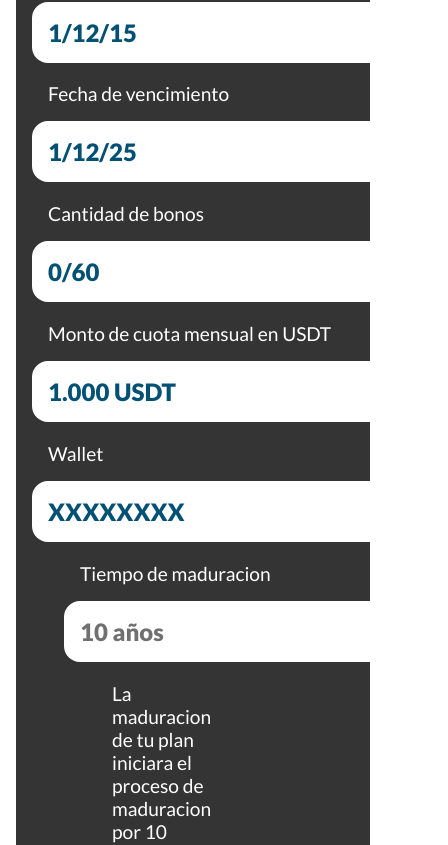
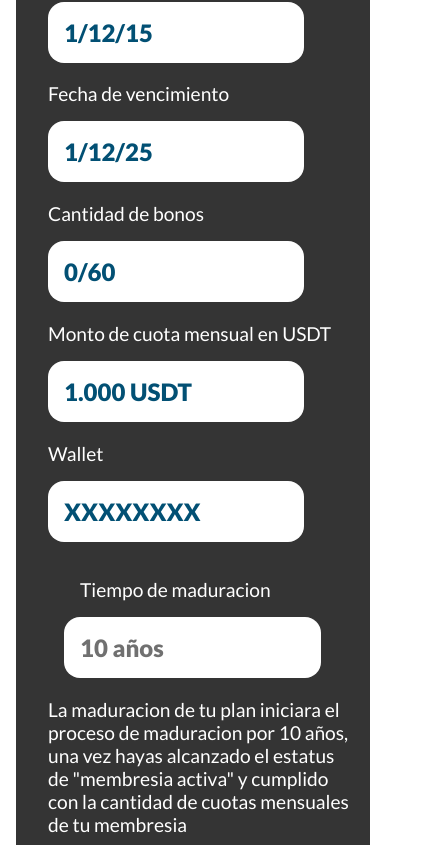
Before and after one commit to ivanmacedonio/SFIpage, a React (Vite) app: page /perfil in a window 390 px wide. Shown: the part 2080-2925 px from the top of the page, 448 px wide, since content can reach past the window. Built offline with nearby package versions, Linux system fonts and the light colour scheme.

Commit message:
fix profile

```diff
--- a/src/styles/perfil.css
+++ b/src/styles/perfil.css
@@ -374,12 +374,13 @@
     margin-left: 2rem;
 }
 
-.texxt{
+.texxt {
     color: white;
     margin-left: 3rem;
     margin-bottom: 2rem;
 }
-.texxt p{
+
+.texxt p {
     max-width: 35%;
 }
 
@@ -629,13 +630,29 @@
     }
 
     .containerfechas .caja h2 {
-        width: 100%;
-        margin-left: 0;
+        width: 70%;
+        margin-left: 1rem;
         background: white;
         color: rgb(2, 80, 116);
     }
 
     #estadocuota {
+        margin-left: 0;
+    }
+
+    #full {
+        margin-right: 0;
+        width: 100%;
+        margin-top: 1rem;
+    }
+
+    .texxt {
+        font-size: 1rem;
+        margin-left: 0;
+    }
+
+    .texxt p {
+        max-width: 20rem;
         margin-left: 0;
     }
 
@@ -661,6 +678,18 @@
 
 
 @media only screen and (min-width: 768px) and (max-width: 991px) {
+
+    .texxt p {
+        max-width: 30rem;
+    }
+
+    .texxt {
+        margin-left: 5rem;
+    }
+
+    #full h2 {
+        width: 87%;
+    }
 
     .form2b {
         background-color: rgb(52, 52, 52);
@@ -916,6 +945,19 @@
 
 
 @media only screen and (min-width: 992px) and (max-width: 1199px) {
+
+    .texxt p {
+        max-width: 30rem;
+    }
+
+    .texxt {
+        margin-left: 7rem;
+    }
+
+    #full h2 {
+        width: 87%;
+    }
+
     .leyenda {
         bottom: 70rem;
     }
@@ -1176,6 +1218,11 @@
 
 
 @media only screen and (min-width: 1200px) and (max-width: 1599px) {
+
+    .texxt p {
+        max-width: 30rem;
+    }
+
     .leyenda {
         bottom: 60rem;
     }
@@ -1319,6 +1366,10 @@
 }
 
 @media (min-width: 1600px) and (max-width: 1900px) {
+    .texxt p {
+        max-width: 30rem;
+    }
+
     .alerta {
         margin-left: 1rem;
     }
```
